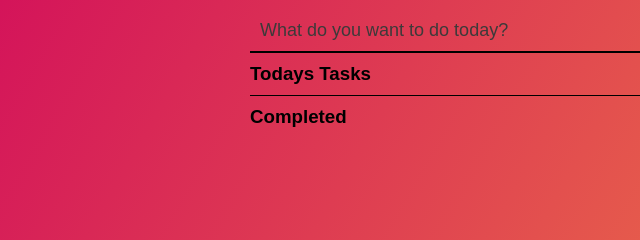
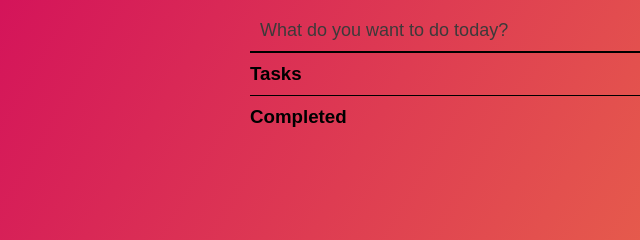
Before and after one commit to preetmakani/Task-Tracker, a plain HTML site: page index.html in a window 1280 px wide. Shown: the top 240 px of the page, 0-640 px from the left. Drawn offline with nearby package versions, Linux system fonts and the light colour scheme.

Commit message:
First Commit

```diff
--- a/index.html
+++ b/index.html
@@ -14,7 +14,7 @@
         <div class = "container">
             <input type="text" class="txtb" placeholder="What do you want to do today?">
             <div class = "notcomp" style=" border-bottom: 1px solid black;">
-                <h3>Todays Tasks</h3>
+                <h3>Tasks</h3>
 
             </div>
 
```
